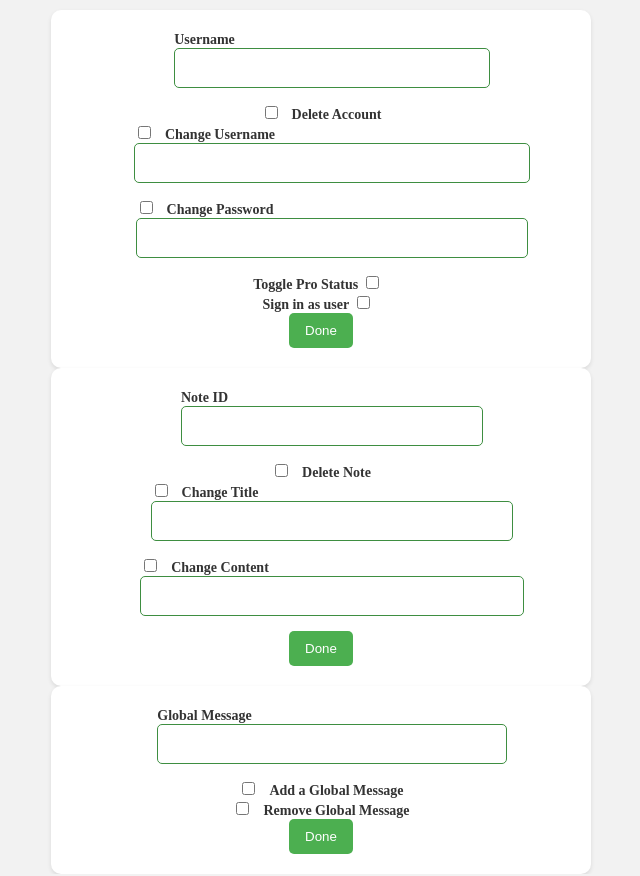
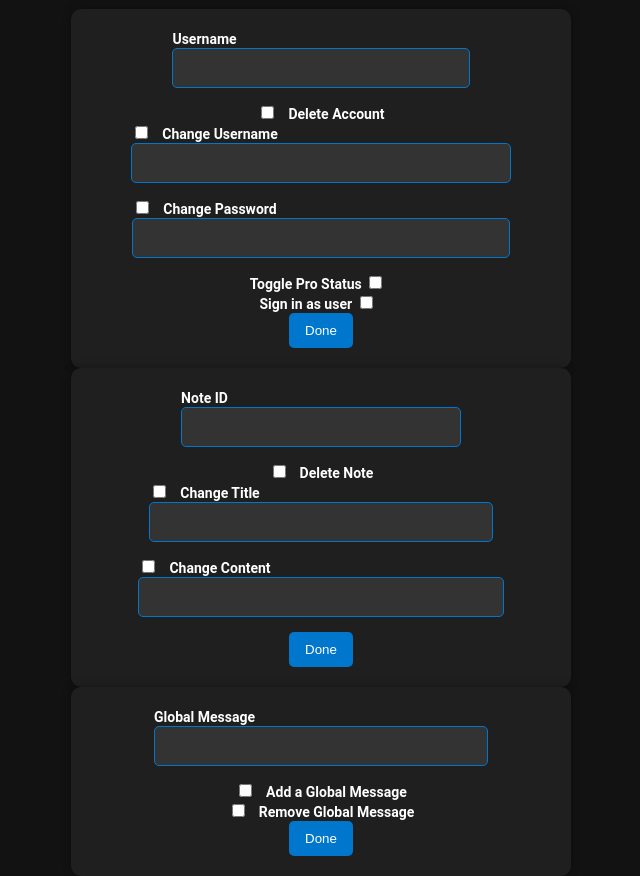
Before and after one commit to WhineyMonkey10/noteshare, a Flask app: page /admin in a window 1280 px wide. Shown: the whole page, without its empty margins (319-959 px from the left). Run offline with Flask 2, Linux system fonts and the light colour scheme; the visitor is signed in with stand-in values (Sample User, id 1); parts of the project's set-up code (start-up, migrations or seed data) failed here and were passed over.

Commit message:
admin css redo

```diff
--- a/static/styles/admin.css
+++ b/static/styles/admin.css
@@ -1,10 +1,17 @@
-.container {
+* {
+  box-sizing: border-box;
+}
+
+body {
+  background-color: #121212;
+  color: #fff;
+  font-family: 'Roboto', sans-serif;
+  overflow-x: hidden;
   display: flex;
   flex-direction: column;
   justify-content: center;
   align-items: center;
   height: 100vh;
-    background-color: #f2f2f2;
 }
 
 .container h1 {
@@ -20,19 +27,19 @@
   flex-direction: column;
   justify-content: center;
   align-items: center;
-    background-color: #fff;
+  background-color: #1f1f1f;
   padding: 20px;
   border-radius: 10px;
   width: 100%;
   max-width: 500px;
-    box-shadow: 0 2px 4px rgba(0, 0, 0, 0.1);
+  box-shadow: 0 0 10px rgba(0, 0, 0, 0.3);
 }
 
 .form-container label {
   margin-bottom: 5px;
   font-weight: bold;
   font-size: 14px;
-    color: #333;
+  color: #fff;
 }
 
 .form-container .form-input {
@@ -40,9 +47,10 @@
   padding: 10px;
   width: 100%;
   border-radius: 5px;
-    border: 1px solid #3e8e41;
+  border: 1px solid #0077cc;
   font-size: 16px;
-    color: #333;
+  color: #fff;
+  background-color: #333;
 }
 
 .form-container .form-checkbox {
@@ -50,17 +58,17 @@
 }
 
 .form-container .form-submit {
-    background-color: #4caf50;
+  background-color: #0077cc;
   color: #fff;
   padding: 10px 16px;
   border-radius: 5px;
   border: none;
   cursor: pointer;
-    transition: background-color 0.3s ease;
+  transition: background-color 0.2s ease-in-out;
 }
 
 .form-container .form-submit:hover {
-    background-color: #3e8e41;
+  background-color: #004499;
 }
 
 footer {
```
Lines whose indentation alone changed are shown as unchanged.
